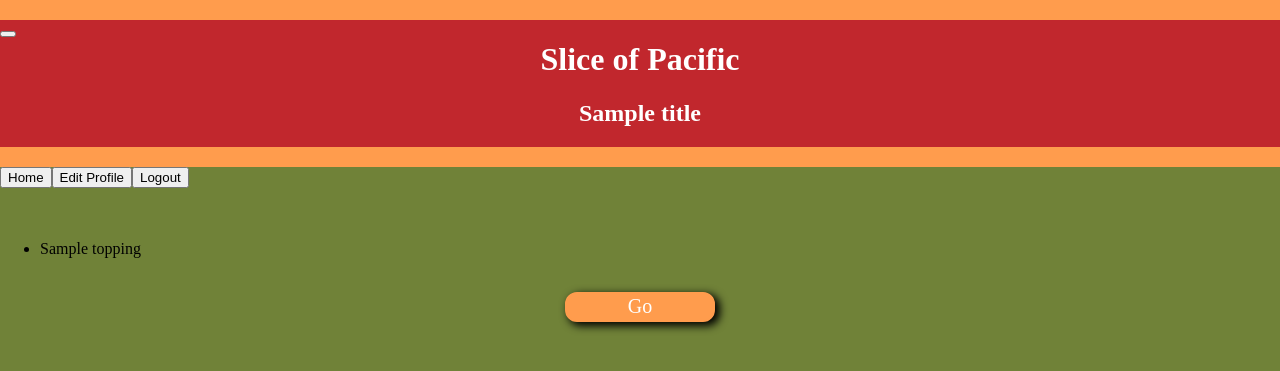
After one commit to audrey1146/CS360_GroupFinal, a Node server app: template groupFinal/views/dailyChoice.pug in a window 1280 px wide. The commit adds this page. Shown: the top 371 px of the page. Run offline with Node 20, Linux system fonts and the light colour scheme; the template is opened without the code that fills it: most values are stand-ins (such as "Sample title", 1, 10 or a date in 2020); some libraries are stand-ins or nearby versions.

Commit message:
Pushing this so you can look

```diff
--- a/groupFinal/models/dailyChoice.js
+++ b/groupFinal/models/dailyChoice.js
@@ -23,6 +23,9 @@ DailyChoiceSchema.virtual('TimeStamp').get(function () {
   return this.time_stamp;
 });
 
+//DailyChoiceSchema.virtual('url').get(function () {
+//  return '/views/dailyChoice';
+//});
 
 //Export model
 module.exports = mongoose.model('DailyChoice', DailyChoiceSchema);
--- a/groupFinal/public/stylesheets/style.css
+++ b/groupFinal/public/stylesheets/style.css
@@ -1,5 +1,3 @@
-
-
 html{
   margin: 0;
   padding: 0;
@@ -22,7 +20,7 @@ body{
   background-color: rgba(193, 39, 45, 68);
   border: 10px solid rgba(255, 156, 77, 68);
   box-shadow: 4px 3px 8px 1px #000000;
-
+  border-radius: 10px;
 }
 #header{
   border-top: 20px solid rgba(255, 156, 77, 68);
@@ -32,6 +30,11 @@ body{
   width: 100%;
 }
 h1{
+  text-align: center;
+  color: white;
+  font-family: 'Roboto Slab', serif;
+}
+h2{
   text-align: center;
   color: white;
   font-family: 'Roboto Slab', serif;
@@ -46,3 +49,54 @@ form {
 #nav {
   position: absolute;
 }
+
+.table_button {
+  background-color: rgba(193, 39, 45, 68);
+  border: none;
+}
+
+.table_button:focus {
+  outline: none;
+  background-color: rgba(112, 130, 56, 0.7);
+}
+
+.go_button {
+  margin: auto;
+  text-align: center;
+  background-color: rgba(255, 156, 77, 68);
+  border: 2px solid rgba(255, 156, 77, 68);
+  box-shadow: 4px 3px 8px 1px #000000;
+  color: white;
+  font-family: 'Roboto Slab', serif;
+  border-radius: 12px;
+  display: block;
+  width: 150px;
+  height: 30px;
+  font-size: 20px;
+}
+
+a:active {
+  text-decoration: none;
+}
+
+.go_button:active {
+  transform: scale(1.1);
+  outline: none;
+}
+
+a:hover {
+  text-decoration: none;
+}
+
+.go_button:hover {
+  transform: scale(1.1);
+  border: none;
+}
+
+a:visited {
+  text-decoration: none;
+}
+
+a:link {
+  text-decoration: none;
+}
--- /dev/null
+++ b/groupFinal/views/dailyChoice.pug
@@ -0,0 +1,29 @@
+extends layout
+
+block content
+  body(class='green_background')
+    div(class='row row-no-padding')
+      div(id='header')
+        div(class='nav')
+          nav(class='navbar navbar-dark' id='nav')
+            button(class='navbar-toggler' type='button' data-toggle='collapse' data-target='#navbarToggleExternalContent' aria-controls='navbarToggleExternalContent' aria-expanded='false' aria-label='Toggle navigation')
+              span(class='navbar-toggler-icon')
+        div(class='center')
+          h1 Slice of Pacific
+          h2= title
+      div(class='pos-f-t')
+        div(class='collapse' id='navbarToggleExternalContent')
+          div(class='p-4')
+            button(class='btn btn-secondary') Home
+            button(class='btn btn-secondary') Edit Profile
+            button(class='btn btn-secondary') Logout
+    br
+    br
+    if toppings
+      ul
+        for tops in toppings
+          li!=tops
+    br
+    a(href='/')
+      button(class='go_button') Go
+    br
```
Also changed, not shown: groupFinal/controllers/dailyChoiceController.js (+40 -1 lines).
